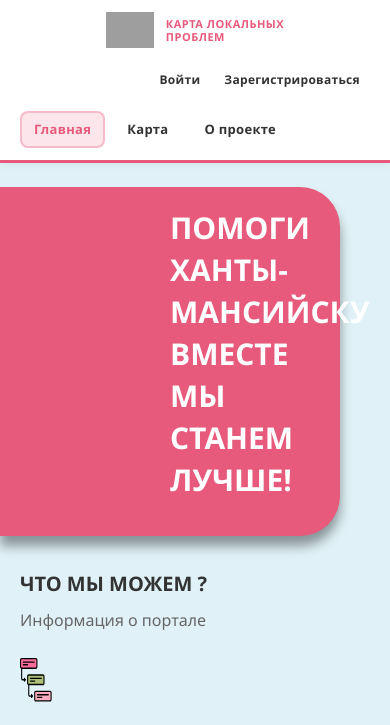
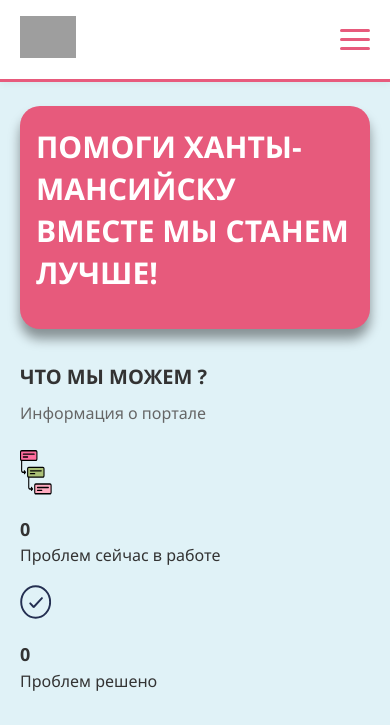
Before and after one commit to AndreyV105105105/Map_of_local_issues, a Django app: page / in a window 390 px wide. Shown: the top 725 px of the page. Run offline with Django 5.2, Linux system fonts and the light colour scheme; data that the repository does not hold is empty; parts of the project's set-up code (start-up, migrations or seed data) failed here and were passed over; grey boxes are pictures that could not be loaded.

Commit message:
header new

```diff
--- a/static/css/base.css
+++ b/static/css/base.css
@@ -75,6 +75,14 @@ body {
     color: var(--primary-color);
     text-transform: uppercase;
     letter-spacing: 0.5px;
+}
+
+.header__menu {
+    display: flex;
+    flex: 1;
+    justify-content: space-between;
+    align-items: center;
+    gap: 40px;
 }
 
 .header__nav {
@@ -385,6 +393,10 @@ body {
     margin-right: 8px;
 }
 
+.demo-form {
+    display: inline;
+}
+
 .demo-switch-btn {
     background: transparent;
     border: 2px solid var(--primary-color);
@@ -436,147 +448,176 @@ body {
 }
 
 
+.mobile-menu-btn {
+    display: none;
+    flex-direction: column;
+    justify-content: space-between;
+    width: 30px;
+    height: 21px;
+    background: transparent;
+    border: none;
+    cursor: pointer;
+    padding: 0;
+    z-index: 1001;
+}
+
+.mobile-menu-btn span {
+    width: 100%;
+    height: 3px;
+    background-color: var(--primary-color);
+    border-radius: 3px;
+    transition: all 0.3s ease;
+}
+
+.mobile-menu-btn.active span:nth-child(1) {
+    transform: translateY(9px) rotate(45deg);
+}
+
+.mobile-menu-btn.active span:nth-child(2) {
+    opacity: 0;
+}
+
+.mobile-menu-btn.active span:nth-child(3) {
+    transform: translateY(-9px) rotate(-45deg);
+}
+
 /* Адаптивность для header */
 @media (max-width: 992px) {
     .header .container {
-        gap: 24px;
+        position: relative;
+        display: flex;
+        justify-content: space-between;
+        align-items: center;
+        flex-wrap: nowrap;
+        gap: 16px;
     }
 
-    .header__nav ul {
+    .mobile-menu-btn {
+        display: flex;
+    }
+
+    .header__menu {
+        display: none;
+        position: absolute;
+        top: 100%;
+        left: 0;
+        width: 100%;
+        background-color: white;
+        flex-direction: column;
+        padding: 24px 20px;
+        box-shadow: 0 10px 20px rgba(0,0,0,0.1);
+        gap: 24px;
+        z-index: 1000;
+        border-top: 1px solid rgba(0,0,0,0.05);
+        max-height: 80vh;
+        overflow-y: auto;
+    }
+
+    .header__menu.active {
+        display: flex;
+        animation: slideDown 0.3s ease forwards;
+    }
+
+    .header__nav,
+    .header_main_nav {
+        width: 100%;
+        justify-content: center;
+    }
+
+    .header__nav ul,
+    .header_main_nav ul {
+        flex-direction: column;
+        width: 100%;
         gap: 16px;
+        align-items: center;
+    }
+
+    .header__nav li,
+    .header_main_nav li {
+        width: 100%;
+        justify-content: center;
+    }
+
+    .header__nav a,
+    .nav-item a {
+        width: 100%;
+        text-align: center;
+        padding: 12px;
+        background-color: var(--secondary-color);
+        border-radius: 12px;
+    }
+
+    .header__nav a:hover,
+    .nav-item a:hover {
+        background-color: rgba(231, 90, 124, 0.1);
     }
 
     .logo-icon {
         height: 48px;
     }
 
-    .header__logo a,
-    .header__logo h1 {
-        font-size: 14px;
+    /* Demo badge tweaks for mobile */
+    .demo-badge {
+        margin-right: 0;
+        margin-bottom: 8px;
     }
 
-    .header__nav a,
-    .nav-link-btn,
-    .nav-item a {
-        font-size: 15px;
-        padding: 8px 16px;
-    }
-}
-
-@media (max-width: 768px) {
-    .header {
-        padding: 12px 0;
+    .demo-switch {
+        margin-right: 0;
+        width: 100%;
+        justify-content: center;
     }
 
-    .header .container {
-        flex-wrap: wrap;
-        gap: 16px;
+    .demo-switch form {
+        width: 100%;
+        display: flex;
+        justify-content: center;
     }
 
-    .header__logo {
-        order: 1;
-        gap: 12px;
-    }
-
-    .logo-icon {
-        height: 40px;
-    }
-
-    .header__logo a,
-    .header__logo h1 {
-        font-size: 12px;
-    }
-
-    .header__nav {
-        order: 3;
+    .demo-switch-btn {
         width: 100%;
-        justify-content: flex-start;
-    }
-
-    .header__nav ul {
-        gap: 12px;
-        width: 100%;
-        flex-wrap: wrap;
-    }
-
-    .header_main_nav {
-        order: 2;
-        margin-left: auto;
-    }
-
-    .header__nav a,
-    .nav-link-btn,
-    .nav-item a {
-        font-size: 14px;
-        padding: 8px 14px;
-    }
-
-    .nav-link-btn-primary {
-        font-size: 14px;
-        padding: 8px 16px;
-    }
-
-    .results-gallery {
-        grid-template-columns: repeat(2, 1fr);
-    }
-
-    .results-info {
-        flex-direction: column;
-        gap: 12px;
-    }
-
-    .footer-links {
-        flex-direction: column;
-        gap: 8px;
-    }
-
-    .footer-content {
-        flex-direction: column;
-        align-items: flex-start;
+        justify-content: center;
+        padding: 12px;
     }
 }
 
 @media (max-width: 480px) {
-    .header__logo a,
-    .header__logo h1 {
-        font-size: 11px;
-        line-height: 1.2;
+    /* Скрываем текст логотипа на совсем маленьких экранах, оставляем только иконку */
+    .header__logo h1,
+    .navbar-brand {
+        display: none;
+    }
+
+    /* Явно указываем отображение ссылки-обертки и самой иконки */
+    .logo-link {
+        display: block;
     }
 
     .logo-icon {
-        height: 36px;
+        height: 42px;
     }
 
-    .header__nav ul {
-        gap: 8px;
-    }
-
-    .header__nav a,
-    .nav-link-btn,
-    .nav-item a {
-        font-size: 13px;
-        padding: 6px 12px;
-    }
-
-    .nav-link-btn-primary {
-        font-size: 13px;
-        padding: 7px 14px;
-    }
-
-    .header_main_nav ul {
-        gap: 4px;
-    }
-
-    .header_main_nav .nav-item a {
-        font-size: 12px;
-        padding: 6px 10px;
+    .results-gallery {
+        grid-template-columns: 1fr;
     }
 
     .footer-social {
         justify-content: center;
+        margin-top: 10px;
     }
 
     .footer-copyright {
         text-align: center;
     }
 }
+
+@keyframes slideDown {
+    from {
+        opacity: 0;
+        transform: translateY(-10px);
+    }
+    to {
+        opacity: 1;
+        transform: translateY(0);
+    }
+}
--- a/static/css/home.css
+++ b/static/css/home.css
@@ -41,6 +41,8 @@ html, body {
     font-weight: 600;
     line-height: 1.4;
     text-transform: uppercase;
+    word-wrap: break-word;
+    overflow-wrap: break-word;
 }
 
 
@@ -52,17 +54,21 @@ html, body {
     text-align: left;
     margin-top: 15px;
     align-self: flex-start;
+    word-wrap: break-word;
+    max-width: 100%;
 }
 
 .banner-right {
     font-size: 24px;
     font-weight: 600;
-    line-height: 100;
+    line-height: 1.4;
     text-transform: uppercase;
     text-align: right;
     margin-bottom:15px ;
     align-self: flex-end;
     margin-top: auto;
+    word-wrap: break-word;
+    max-width: 100%;
 }
 
 
@@ -405,20 +411,33 @@ html, body {
 
     .help-banner {
         width: 100%;
-        border-radius: 0 40px 40px 0;
+        border-radius: 20px;
         padding: 24px;
         margin: 24px 0;
+    }
+
+    .help-banner.full-width {
+        width: 100%;
+        left: 0;
+        margin-left: 0;
+        margin-right: 0;
+        border-radius: 20px;
+        padding: 24px;
+    }
+
+    .map-wrapper {
+        margin-top: 0;
+    }
+
+    .map-image {
+        height: 300px;
+        object-fit: cover;
     }
 }
 
 @media (max-width: 768px) {
     .cards-container {
         grid-template-columns: 1fr;
-    }
-
-    .header .container {
-        flex-direction: column;
-        gap: 16px;
     }
 
     .help-banner {
@@ -451,7 +470,31 @@ html, body {
     }
 
     .map-container {
-        height: 200px;
+        height: auto;
+        min-height: 250px;
+    }
+
+    .map-image {
+        height: 250px;
+    }
+
+    .help-banner,
+    .help-banner.full-width {
+        padding: 20px 16px;
+    }
+
+    .banner-left,
+    .banner-right {
+        font-size: 18px;
+    }
+
+    .map-cta, .demo-cta-button {
+        padding: 10px 20px;
+        font-size: 14px;
+        width: 80%;
+        white-space: nowrap;
+        overflow: hidden;
+        text-overflow: ellipsis;
     }
 }
 
--- /dev/null
+++ b/static/js/base.js
@@ -0,0 +1,24 @@
+
+document.addEventListener('DOMContentLoaded', function() {
+    const mobileMenuBtn = document.querySelector('.mobile-menu-btn');
+    const headerMenu = document.querySelector('.header__menu');
+
+    if (mobileMenuBtn && headerMenu) {
+        mobileMenuBtn.addEventListener('click', function(e) {
+            e.stopPropagation();
+            mobileMenuBtn.classList.toggle('active');
+            headerMenu.classList.toggle('active');
+        });
+
+        // Закрытие меню при клике вне его области
+        document.addEventListener('click', function(event) {
+            const isClickInsideMenu = headerMenu.contains(event.target);
+            const isClickOnBtn = mobileMenuBtn.contains(event.target);
+
+            if (!isClickInsideMenu && !isClickOnBtn && headerMenu.classList.contains('active')) {
+                mobileMenuBtn.classList.remove('active');
+                headerMenu.classList.remove('active');
+            }
+        });
+    }
+});
--- a/templates/base.html
+++ b/templates/base.html
@@ -21,10 +21,19 @@
     <header class="header">
         <div class="container">
             <div class="header__logo">
+                <a href="{% url 'home' %}" class="logo-link">
                     <img src="{% static 'icons/лого.svg' %}" alt="логотип проекта" class="logo-icon">
+                </a>
                 <a class="navbar-brand" href="{% url 'home' %}"><h1>КАРТА ЛОКАЛЬНЫХ<br>ПРОБЛЕМ</h1></a>
             </div>
 
+            <button class="mobile-menu-btn" aria-label="Меню">
+                <span></span>
+                <span></span>
+                <span></span>
+            </button>
+
+            <div class="header__menu">
                 <nav class="header__nav">
                     <ul class="list_nav">
                         <li><a href="{% url 'home' %}" class="nav-link-btn {% if request.resolver_match.url_name == 'home' %}active{% endif %}">Главная</a></li>
@@ -52,7 +61,7 @@
                                     <span class="demo-indicator">ДЕМО-РЕЖИМ</span>
                                 </li>
                                 <li class="nav-item demo-switch">
-                                <form method="post" action="{% url 'users:switch_demo_role' %}" style="display: inline;">
+                                    <form method="post" action="{% url 'users:switch_demo_role' %}" class="demo-form">
                                         {% csrf_token %}
                                         <button type="submit" class="demo-switch-btn" title="Переключить роль">
                                             {% if user.role == 'citizen' %}
@@ -80,6 +89,7 @@
                             </li>
                         {% endif %}
                     </ul>
+                </div>
             </div>
         </div>
     </header>
@@ -137,6 +147,7 @@
 
     <script src="{% static 'js/alerts.js' %}"></script>
     <script src="{% static 'js/animations.js' %}"></script>
+    <script src="{% static 'js/base.js' %}"></script>
 
 </body>
 </html>
```
Lines whose indentation alone changed are shown as unchanged.
